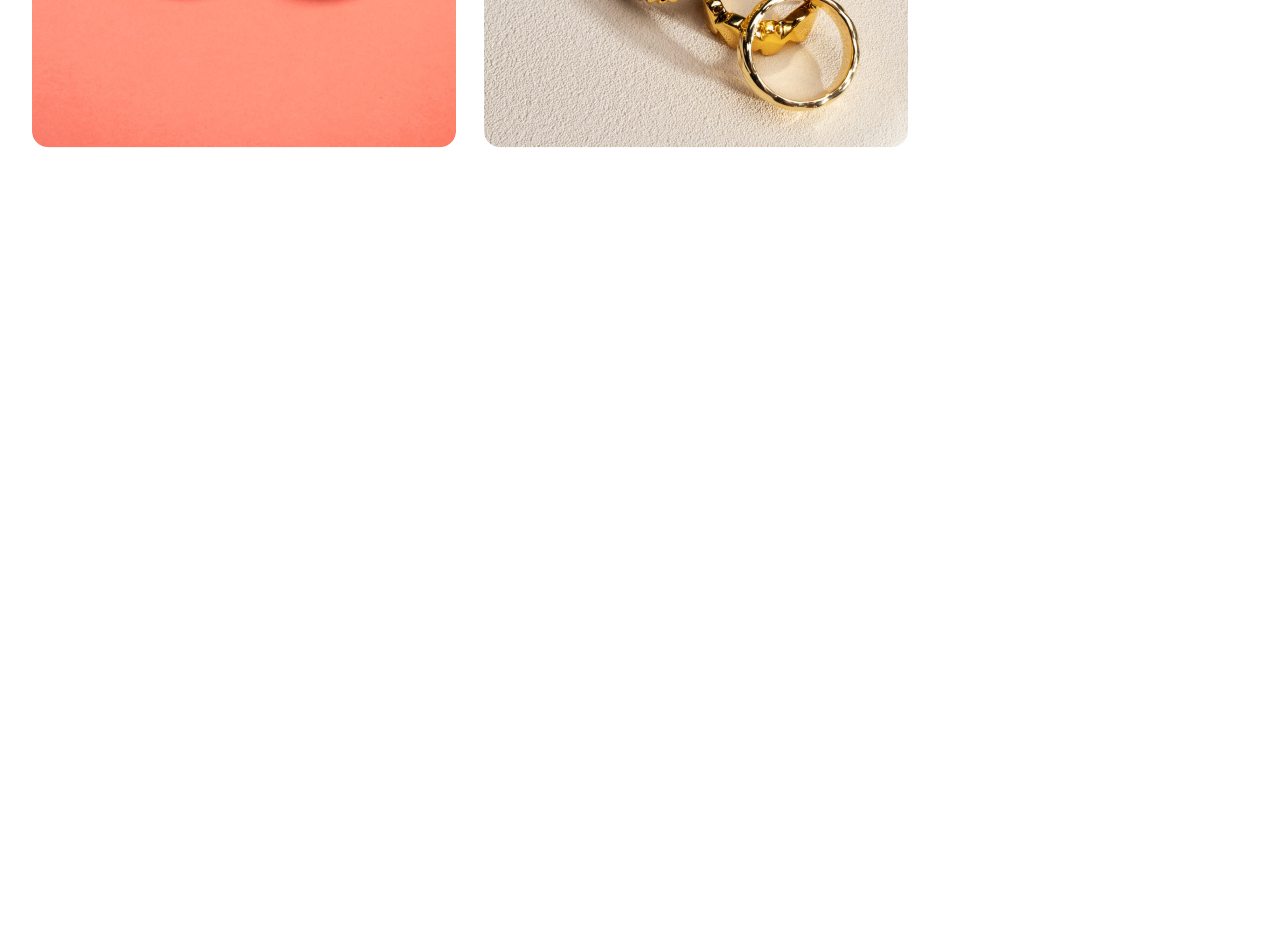
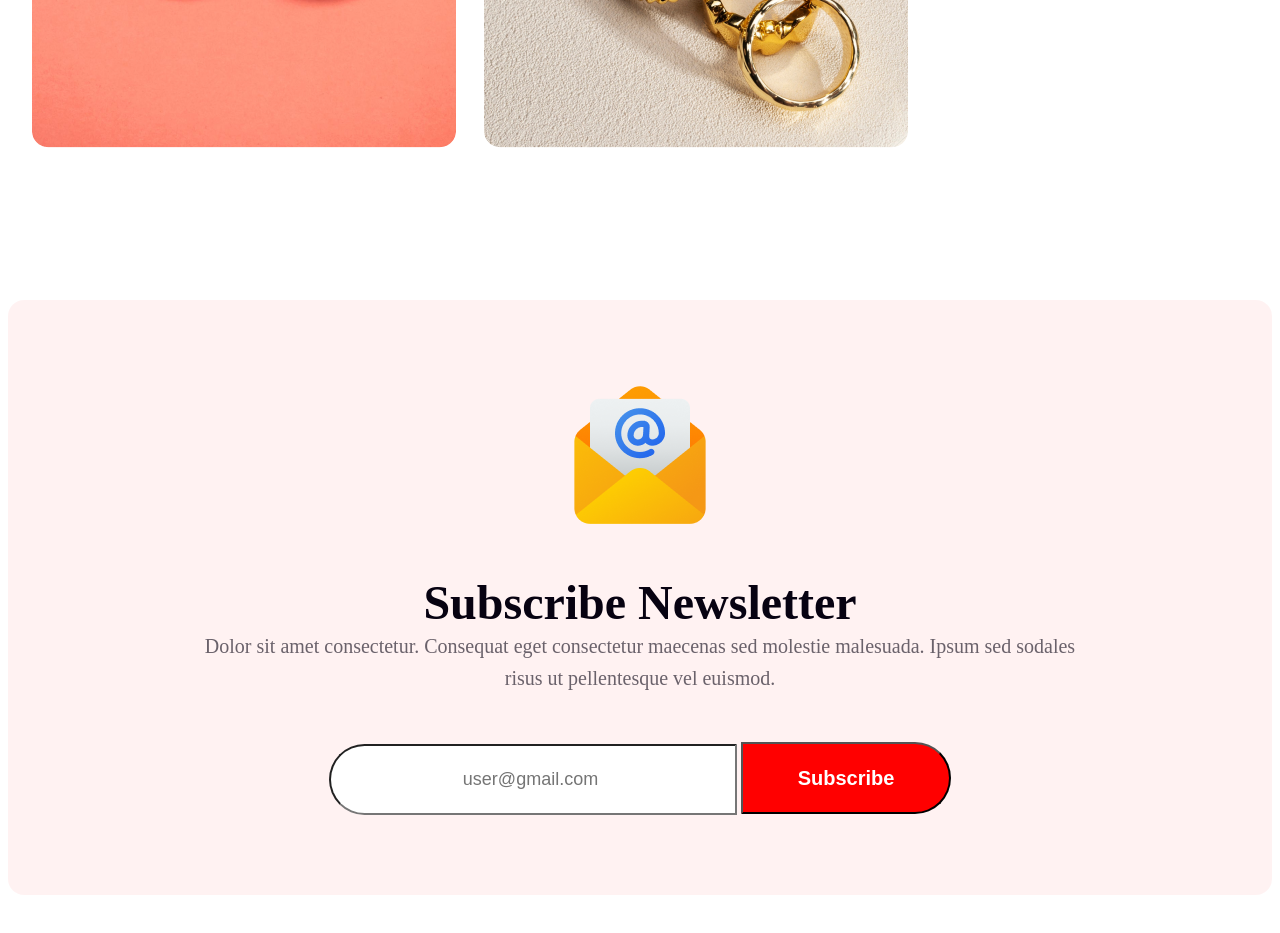
Before and after one commit to akash4030/new-year-website, a plain HTML site: page index.html in a window 1280 px wide. Shown: the part 6674-7607 px from the top of the page. Before the commit the page ends 6974 px from the top, so only its background shows below. Drawn offline with Linux system fonts and the light colour scheme.

Commit message:
added contract  sectionr

```diff
--- a/index.html
+++ b/index.html
@@ -95,6 +95,22 @@
                 </div>
             </div>
         </section>
+        <section>
+            <div class="contract">
+                <div class="contract-pic">
+                    <img src="./B9A1-New-Year-New-Mission-main/resources/Group 61.png" alt="">
+                </div>
+                <div class="contract-text">
+                    <h1>Subscribe Newsletter</h1>
+                    <p>Dolor sit amet consectetur. Consequat eget consectetur maecenas sed molestie malesuada. Ipsum sed
+                        sodales risus ut pellentesque vel euismod. </p>
+                </div>
+                <div class="contract-mail">
+                    <input class="email" type="email" name="" id="" placeholder="user@gmail.com ">
+                    <input class="Subscribe" type="button" value="Subscribe">
+                </div>
+            </div>
+        </section>
     </main>
     <footer></footer>
 
--- a/style.css
+++ b/style.css
@@ -229,7 +229,7 @@
 }
 
 /* portfolio section */
-.portfolio{
+.portfolio {
     margin-bottom: 124px;
 }
 
@@ -262,13 +262,86 @@
     line-height: 32px;
     margin-top: 2px;
 }
-.portfolio-pic{
+
+.portfolio-pic {
     margin-top: 48px;
     max-width: 1600px;
     margin: auto;
 }
+
 .portfolio-pic img {
     border-radius: 16px;
     margin-left: 24px;
     margin-bottom: 24px;
 }
+
+/* contract section */
+
+.contract {
+    max-width: 1320px;
+    margin: auto;
+    border-radius: 16px;
+    background-color: rgba(255, 0, 0, 0.05);
+    text-align: center;
+    margin-bottom: 120px;
+}
+
+.contract-pic {
+    padding-top: 80px;
+    margin-bottom: 0px;
+}
+
+.contract-text {
+    margin-top: 40px;
+}
+
+.contract-text h1 {
+    color: #070211;
+    font-size: 48px;
+    font-weight: 900;
+    text-transform: capitalize;
+    margin-bottom: 0px;
+}
+
+.contract-text p {
+    color: rgba(7, 2, 17, 0.60);
+    max-width: 896px;
+    font-size: 20px;
+    font-weight: 400;
+    line-height: 32px;
+    margin-top: 22px;
+    margin-bottom: 48px;
+    margin: auto;
+
+}
+
+.contract-mail {
+    border-radius: 50px;
+    margin: auto;
+    margin-top: 48px;
+    padding-bottom: 80px;
+}
+
+.email {
+    width: 400px;
+    height: 65px;
+    margin-right: 0px;
+    color: rgba(7, 2, 17, 0.30);
+    text-align: center;
+    font-size: 18px;
+    font-weight: 400;
+    border-radius: 50px 0px 0px 50px;
+}
+
+.Subscribe {
+    width: 210px;
+    height: 72px;
+    border-radius: 0px 50px 50px 0px;
+    color: #FFF;
+    text-align: center;
+    font-size: 20px;
+    font-weight: 600;
+    text-transform: capitalize;
+    margin-left: 0px;
+    background: #F00;
+}
```
